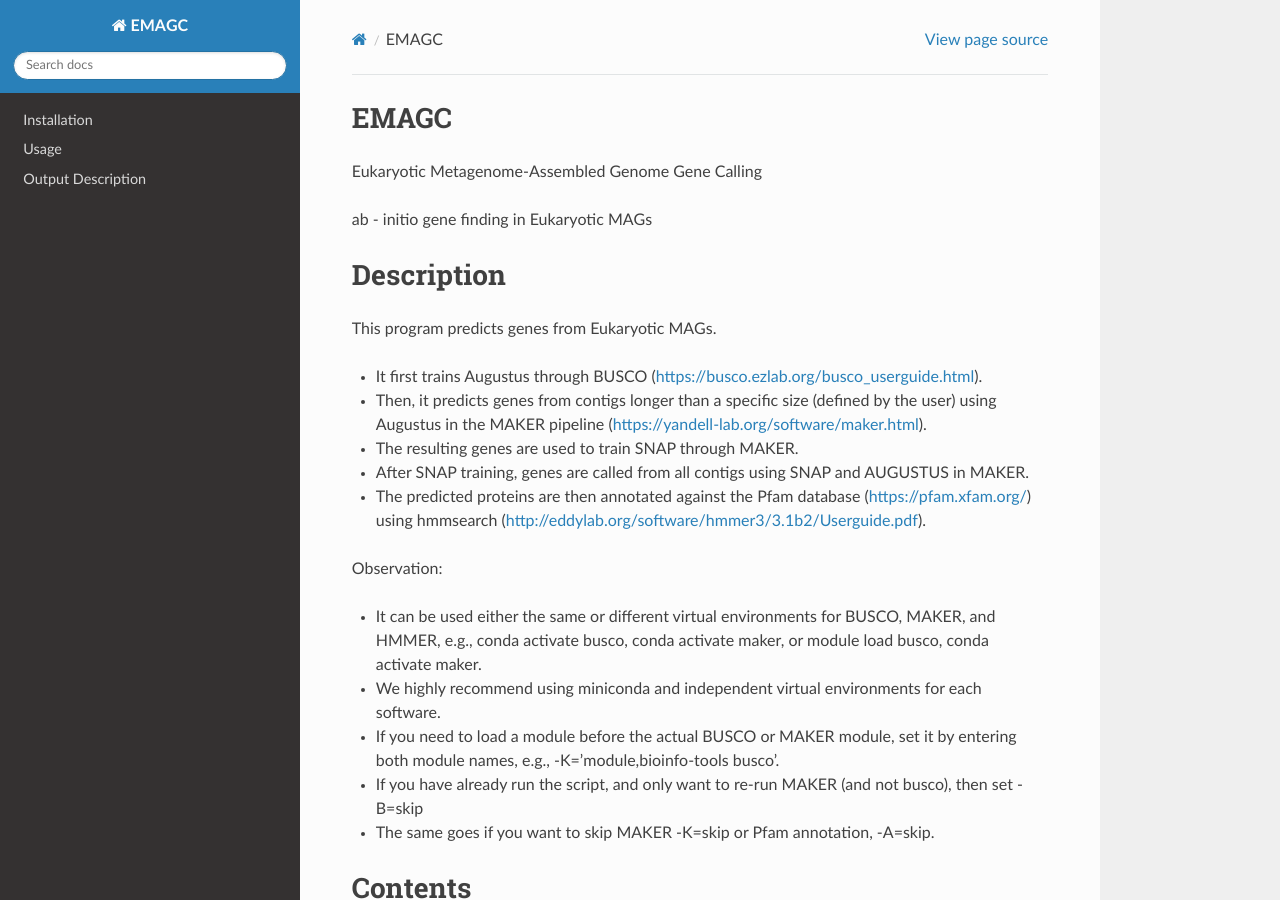
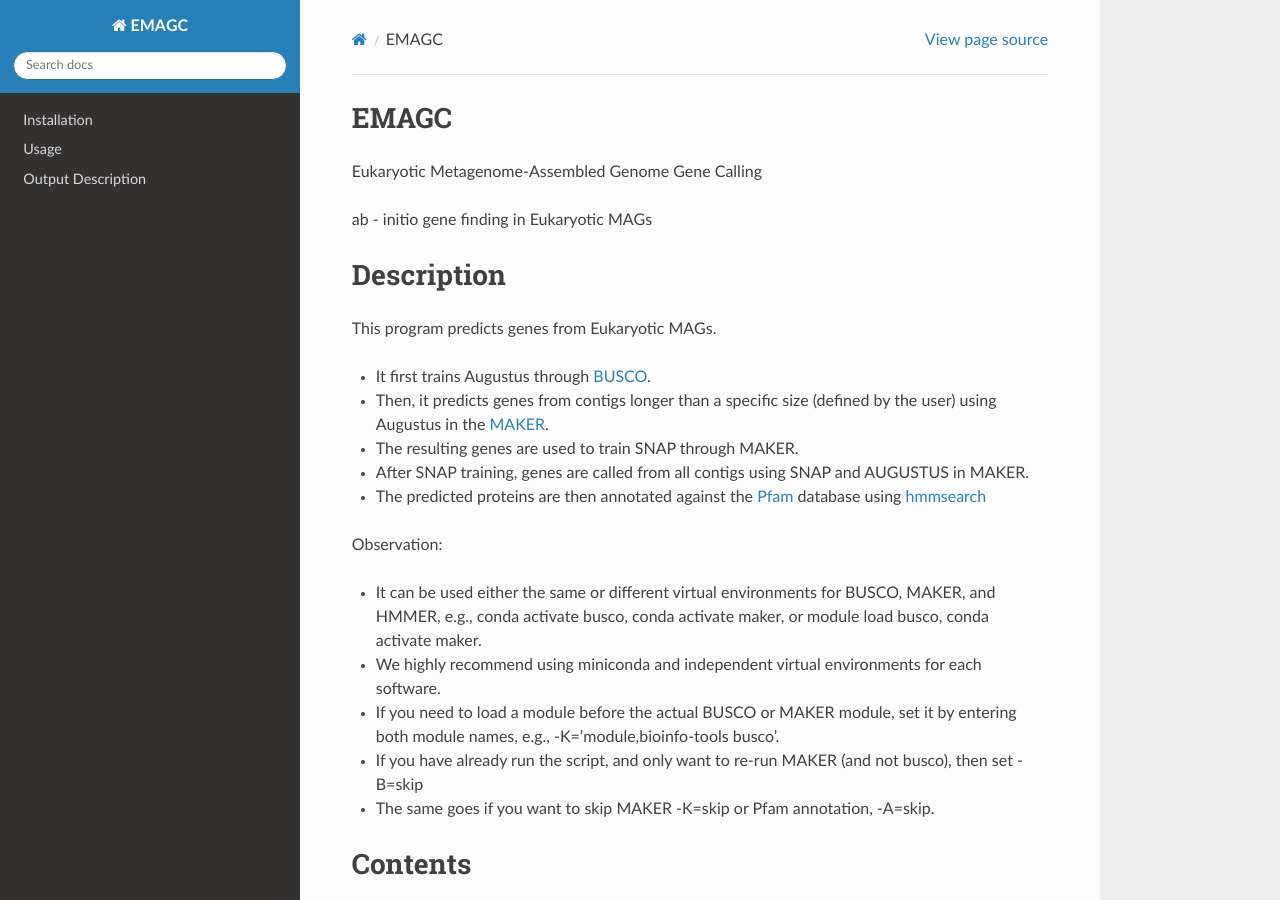
Before and after one commit to lfdelzam/EMAGC, a Sphinx documentation site: the page built from docs/source/index.rst, in a window 1280 px wide and 900 px high. Built offline with Sphinx 7.4.7 and the Read the Docs theme 2.0.0, drawn with Linux system fonts in a browser that asks for light colours.

Commit message:
Update index.rst

```diff
--- a/docs/source/index.rst
+++ b/docs/source/index.rst
@@ -10,11 +10,11 @@ Description
 
 This program predicts genes from Eukaryotic MAGs.
 
-* It first trains Augustus through BUSCO (https://busco.ezlab.org/busco_userguide.html).
-* Then, it predicts genes from contigs longer than a specific size (defined by the user) using Augustus in the MAKER pipeline (https://yandell-lab.org/software/maker.html).
+* It first trains Augustus through `BUSCO <https://busco.ezlab.org/busco_userguide.html/>`_.
+* Then, it predicts genes from contigs longer than a specific size (defined by the user) using Augustus in the `MAKER <https://yandell-lab.org/software/maker.html/>`_.
 * The resulting genes are used to train SNAP through MAKER.
 * After SNAP training, genes are called from all contigs using SNAP and AUGUSTUS in MAKER.
-* The predicted proteins are then annotated against the Pfam database (https://pfam.xfam.org/) using hmmsearch (http://eddylab.org/software/hmmer3/3.1b2/Userguide.pdf).
+* The predicted proteins are then annotated against the `Pfam <https://pfam.xfam.org/>`_ database using `hmmsearch <http://eddylab.org/software/hmmer3/3.1b2/Userguide.pdf/>`_
 
 Observation:
 
```
